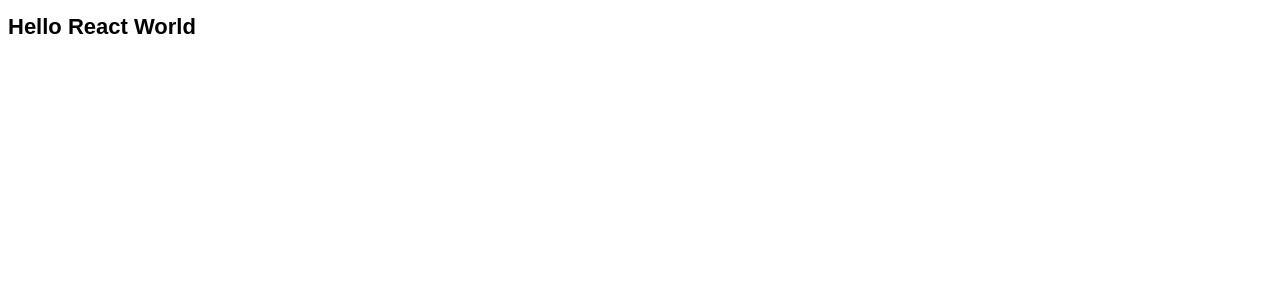
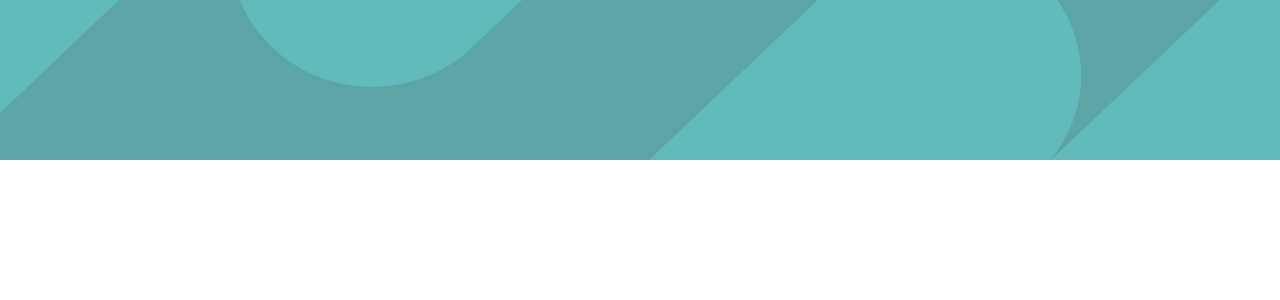
Before and after one commit to andreachalmers/job-listings, a React (Vite) app: page / in a window 1280 px wide. Shown: the top 300 px of the page. Built offline with nearby package versions, Linux system fonts and the light colour scheme.

Commit message:
feat: add header and reset css

```diff
--- a/src/App.tsx
+++ b/src/App.tsx
@@ -1,7 +1,12 @@
 import './App.scss'
+import Header from './components/layout/Header/Header'
 
 function App() {
-  return <h1>Hello React World</h1>
+  return (
+    <>
+      <Header />
+    </>
+  )
 }
 
 export default App
--- /dev/null
+++ b/src/components/layout/Header/Header.scss
@@ -0,0 +1,40 @@
+@import '../../../styles/_variables.scss';
+
+.header {
+  width: 100%;
+  height: 156px;
+  background-color: $color-green-400;
+  position: relative;
+  overflow: hidden;
+
+  @include tablet {
+    height: 160px;
+  }
+
+  &__bg-mobile,
+  &__bg-desktop {
+    position: absolute;
+    top: 0;
+    left: 0;
+    width: 100%;
+    height: 100%;
+    object-fit: cover;
+    pointer-events: none;
+  }
+
+  &__bg-mobile {
+    display: block;
+
+    @include tablet {
+      display: none;
+    }
+  }
+
+  &__bg-desktop {
+    display: none;
+
+    @include tablet {
+      display: block;
+    }
+  }
+}
--- /dev/null
+++ b/src/components/layout/Header/Header.tsx
@@ -0,0 +1,22 @@
+import './Header.scss'
+import bgHeaderMobile from '../../../assets/images/bg-header-mobile.svg'
+import bgHeaderDesktop from '../../../assets/images/bg-header-desktop.svg'
+
+export default function Header() {
+  return (
+    <header className="header">
+      <img
+        src={bgHeaderMobile}
+        alt=""
+        className="header__bg-mobile"
+        aria-hidden="true"
+      />
+      <img
+        src={bgHeaderDesktop}
+        alt=""
+        className="header__bg-desktop"
+        aria-hidden="true"
+      />
+    </header>
+  )
+}
--- /dev/null
+++ b/src/styles/_reset.scss
@@ -0,0 +1,70 @@
+// CSS Reset
+
+*,
+*::before,
+*::after {
+  box-sizing: border-box;
+  margin: 0;
+  padding: 0;
+}
+
+html {
+  -webkit-font-smoothing: antialiased;
+  -moz-osx-font-smoothing: grayscale;
+  text-rendering: optimizeLegibility;
+}
+
+body {
+  min-height: 100vh;
+  line-height: 1.5;
+  -webkit-font-smoothing: antialiased;
+}
+
+img,
+picture,
+video,
+canvas,
+svg {
+  display: block;
+  max-width: 100%;
+  height: auto;
+}
+
+input,
+button,
+textarea,
+select {
+  font: inherit;
+}
+
+p,
+h1,
+h2,
+h3,
+h4,
+h5,
+h6 {
+  overflow-wrap: break-word;
+}
+
+ul,
+ol {
+  list-style: none;
+}
+
+a {
+  text-decoration: none;
+  color: inherit;
+}
+
+button {
+  background: none;
+  border: none;
+  cursor: pointer;
+  padding: 0;
+}
+
+#root,
+#__next {
+  isolation: isolate;
+}
--- a/src/styles/_variables.scss
+++ b/src/styles/_variables.scss
@@ -1,6 +1,7 @@
 // Main Variables File
 // Imports all variable files
 
+@import 'reset';
 @import 'colors';
 @import 'typography';
 @import 'spacing';
```
